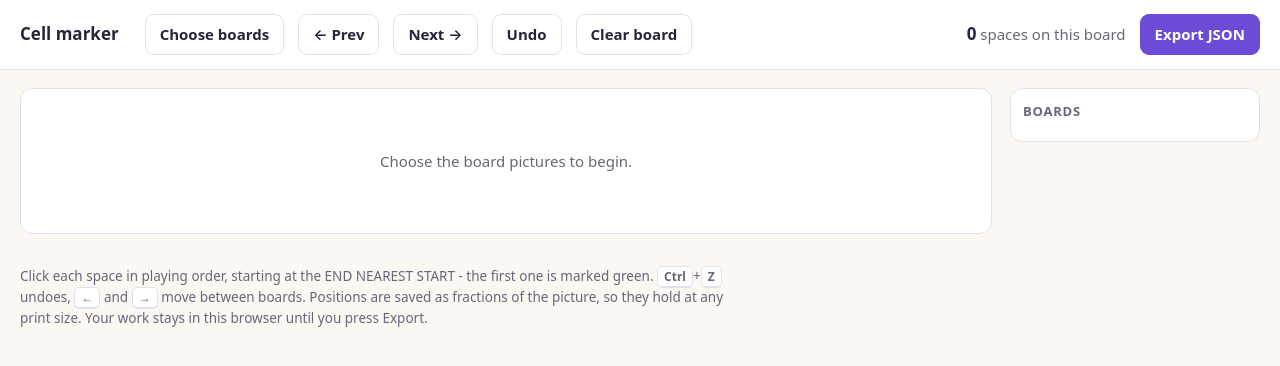
After one commit to dzudzu0405/gamecraftstudio, a PHP site: page /gamecraft/tools/cell-marker.html in a window 1280 px wide. The commit adds this page. Shown: the top 366 px of the page. Run offline with PHP 8.4, Linux system fonts and the light colour scheme.

Commit message:
Lay the supplied board over the background, and add a cell marker
A map frame with real artwork is now drawn over the background instead of
the trail this app draws itself. The files are transparent PNGs of a path
with its spaces already on it, so they layer rather than replace, and the
drawn trail stands down - two boards on one page would be unplayable. It
fits with "meet" rather than filling with "slice", because cropping a
board cuts spaces off the end of the path. A frame that is still a drawn
placeholder behaves exactly as before.

No numbers are drawn on a supplied board yet. Placing them needs to know
where each space sits, and reading that off the pictures did not work:
across the 36 boards, automatic detection found nothing on 21 of them,
never traced a single unbroken path, and never landed on 12, 18 or 24
spaces - the art varies from square boxes to rounded ones, and the counts
run from 28 to 45.

So tools/cell-marker.html: open it, choose the boards, click each space in
playing order, export one JSON file. Positions are stored as fractions of
the picture so they survive any print size, and nothing leaves the
browser. The picture is only rebuilt when the board changes - rebuilding
per click reloaded the file and dropped the click target mid-gesture.

Checked over HTTP: no frame chosen renders the drawn trail as before, a
chosen board renders two image layers and no trail, and the marker holds
marks per board through undo and moving between boards.

Co-Authored-By: Claude Opus 5 <noreply@anthropic.com>

```diff
--- a/app/Views/print/bundle.php
+++ b/app/Views/print/bundle.php
@@ -98,8 +98,9 @@ $poseNo    = 0;
             <?php $head('1', 'Game map', (int) $project['cells'] . ' mission spaces'); ?>
             <div class="sheet__body map-wrap">
                 <?= MapComposer::render($project, $d['background'], [
-                    'width'  => MapComposer::WIDTH,
-                    'height' => MapComposer::HEIGHT,
+                    'width'    => MapComposer::WIDTH,
+                    'height'   => MapComposer::HEIGHT,
+                    'frameUrl' => PrintBundle::mapFrameUrl($project),
                 ]) ?>
             </div>
             <?php $foot(); ?>
--- /dev/null
+++ b/tools/cell-marker.html
@@ -0,0 +1,310 @@
+<!doctype html>
+<meta charset="utf-8">
+<title>Cell marker - GameCraft Studio</title>
+<meta name="viewport" content="width=device-width, initial-scale=1">
+
+<!--
+  Marks the mission spaces on a board picture.
+
+  Open the file, choose the board pictures, then click each space in playing
+  order - START end first. The numbers appear as you go. Export writes one JSON
+  file holding every board you marked, with each space as a fraction of the
+  picture's width and height, so the numbers still land correctly whatever size
+  the board is printed at.
+
+  Nothing is uploaded. It all happens in the browser.
+-->
+
+<style>
+  :root {
+    --ink: #2B2438;
+    --muted: #6B6478;
+    --line: #E4DFEC;
+    --primary: #6C4BD6;
+    --primary-soft: #F1ECFB;
+    --ok: #2F8F5B;
+    --paper: #FBF8F4;
+  }
+
+  * { box-sizing: border-box; }
+
+  body {
+    margin: 0;
+    font: 15px/1.55 system-ui, -apple-system, "Segoe UI", sans-serif;
+    color: var(--ink);
+    background: var(--paper);
+  }
+
+  header {
+    display: flex;
+    align-items: center;
+    gap: 14px;
+    flex-wrap: wrap;
+    padding: 14px 20px;
+    background: #fff;
+    border-bottom: 1px solid var(--line);
+    position: sticky;
+    top: 0;
+    z-index: 5;
+  }
+
+  h1 { font-size: 17px; margin: 0 12px 0 0; }
+
+  button, .filebtn {
+    font: inherit;
+    font-weight: 600;
+    padding: 8px 14px;
+    border-radius: 9px;
+    border: 1px solid var(--line);
+    background: #fff;
+    color: var(--ink);
+    cursor: pointer;
+  }
+  button:hover, .filebtn:hover { background: var(--primary-soft); }
+  button.primary { background: var(--primary); border-color: var(--primary); color: #fff; }
+  button.primary:hover { filter: brightness(1.08); }
+  button:disabled { opacity: .45; cursor: not-allowed; }
+  input[type=file] { display: none; }
+
+  .spacer { flex: 1; }
+  .count { font-variant-numeric: tabular-nums; color: var(--muted); }
+  .count b { color: var(--ink); font-size: 17px; }
+
+  main { display: flex; gap: 18px; padding: 18px 20px; align-items: flex-start; }
+
+  #stage {
+    position: relative;
+    flex: 1;
+    min-width: 0;
+    background: #fff;
+    border: 1px solid var(--line);
+    border-radius: 12px;
+    overflow: hidden;
+    line-height: 0;
+  }
+  #stage img { width: 100%; display: block; cursor: crosshair; }
+  #stage.empty { padding: 60px 20px; text-align: center; line-height: 1.6; color: var(--muted); }
+
+  .dot {
+    position: absolute;
+    width: 30px; height: 30px;
+    margin: -15px 0 0 -15px;
+    border-radius: 50%;
+    background: var(--primary);
+    color: #fff;
+    font: 700 13px/30px system-ui, sans-serif;
+    text-align: center;
+    box-shadow: 0 0 0 3px rgba(255,255,255,.9);
+    pointer-events: none;
+    font-variant-numeric: tabular-nums;
+  }
+  .dot.first { background: var(--ok); }
+
+  aside {
+    width: 250px;
+    flex: 0 0 auto;
+    background: #fff;
+    border: 1px solid var(--line);
+    border-radius: 12px;
+    padding: 12px;
+    max-height: 78vh;
+    overflow: auto;
+  }
+  aside h2 { font-size: 13px; text-transform: uppercase; letter-spacing: .06em; color: var(--muted); margin: 0 0 8px; }
+
+  .file {
+    display: flex;
+    justify-content: space-between;
+    gap: 8px;
+    padding: 7px 9px;
+    border-radius: 8px;
+    cursor: pointer;
+    font-size: 13.5px;
+  }
+  .file:hover { background: var(--primary-soft); }
+  .file.on { background: var(--primary-soft); font-weight: 700; }
+  .file span:last-child { color: var(--muted); font-variant-numeric: tabular-nums; }
+  .file.done span:last-child { color: var(--ok); font-weight: 700; }
+
+  .hint { padding: 0 20px 24px; color: var(--muted); font-size: 13.5px; max-width: 760px; }
+  kbd {
+    font: 600 12px system-ui, sans-serif;
+    border: 1px solid var(--line);
+    border-bottom-width: 2px;
+    border-radius: 5px;
+    padding: 1px 6px;
+    background: #fff;
+  }
+</style>
+
+<header>
+  <h1>Cell marker</h1>
+
+  <label class="filebtn">
+    Choose boards<input id="files" type="file" accept="image/*" multiple>
+  </label>
+
+  <button id="prev">&larr; Prev</button>
+  <button id="next">Next &rarr;</button>
+  <button id="undo">Undo</button>
+  <button id="clear">Clear board</button>
+
+  <span class="spacer"></span>
+  <span class="count"><b id="marked">0</b> spaces on this board</span>
+  <button id="export" class="primary">Export JSON</button>
+</header>
+
+<main>
+  <div id="stage" class="empty">Choose the board pictures to begin.</div>
+  <aside>
+    <h2>Boards</h2>
+    <div id="list"></div>
+  </aside>
+</main>
+
+<p class="hint">
+  Click each space in playing order, starting at the END NEAREST START - the first
+  one is marked green. <kbd>Ctrl</kbd>+<kbd>Z</kbd> undoes, <kbd>&larr;</kbd> and
+  <kbd>&rarr;</kbd> move between boards. Positions are saved as fractions of the
+  picture, so they hold at any print size. Your work stays in this browser until
+  you press Export.
+</p>
+
+<script>
+(function () {
+  var boards = [];      // { name, url, cells: [{x, y}] }
+  var at = -1;
+
+  var stage  = document.getElementById('stage');
+  var list   = document.getElementById('list');
+  var marked = document.getElementById('marked');
+
+  function current() { return at >= 0 ? boards[at] : null; }
+
+  var shown = null;   // the board the <img> is currently holding
+
+  function draw() {
+    var b = current();
+
+    if (!b) {
+      stage.className = 'empty';
+      stage.textContent = 'Choose the board pictures to begin.';
+      marked.textContent = '0';
+      shown = null;
+      return;
+    }
+
+    // Rebuild the picture only when the board changes. Replacing it on every
+    // click would reload the file and throw away the click target mid-gesture.
+    if (shown !== b) {
+      stage.className = '';
+      stage.innerHTML = '';
+
+      var img = new Image();
+      img.src = b.url;
+      img.alt = b.name;
+      stage.appendChild(img);
+      shown = b;
+    } else {
+      [].slice.call(stage.querySelectorAll('.dot')).forEach(function (d) { d.remove(); });
+    }
+
+    b.cells.forEach(function (c, i) {
+      var dot = document.createElement('div');
+      dot.className = 'dot' + (i === 0 ? ' first' : '');
+      dot.style.left = (c.x * 100) + '%';
+      dot.style.top  = (c.y * 100) + '%';
+      dot.textContent = i + 1;
+      stage.appendChild(dot);
+    });
+
+    marked.textContent = b.cells.length;
+    paintList();
+  }
+
+  function paintList() {
+    list.innerHTML = '';
+
+    boards.forEach(function (b, i) {
+      var row = document.createElement('div');
+      row.className = 'file' + (i === at ? ' on' : '') + (b.cells.length ? ' done' : '');
+      row.innerHTML = '<span>' + b.name + '</span><span>' + (b.cells.length || '-') + '</span>';
+      row.onclick = function () { at = i; draw(); };
+      list.appendChild(row);
+    });
+  }
+
+  stage.addEventListener('click', function (e) {
+    var b = current();
+    if (!b || e.target.tagName !== 'IMG') return;
+
+    var r = e.target.getBoundingClientRect();
+    b.cells.push({
+      x: +((e.clientX - r.left) / r.width).toFixed(4),
+      y: +((e.clientY - r.top) / r.height).toFixed(4)
+    });
+    draw();
+  });
+
+  document.getElementById('files').addEventListener('change', function (e) {
+    boards = [].slice.call(e.target.files)
+      .sort(function (a, b) {
+        // 2.png before 10.png
+        var na = parseInt(a.name, 10), nb = parseInt(b.name, 10);
+        if (!isNaN(na) && !isNaN(nb) && na !== nb) return na - nb;
+        return a.name.localeCompare(b.name);
+      })
+      .map(function (f) {
+        return { name: f.name, url: URL.createObjectURL(f), cells: [] };
+      });
+
+    at = boards.length ? 0 : -1;
+    draw();
+  });
+
+  document.getElementById('undo').onclick = function () {
+    var b = current();
+    if (b && b.cells.length) { b.cells.pop(); draw(); }
+  };
+
+  document.getElementById('clear').onclick = function () {
+    var b = current();
+    if (b && b.cells.length && confirm('Clear all ' + b.cells.length + ' marks on ' + b.name + '?')) {
+      b.cells = [];
+      draw();
+    }
+  };
+
+  document.getElementById('prev').onclick = function () {
+    if (at > 0) { at--; draw(); }
+  };
+  document.getElementById('next').onclick = function () {
+    if (at >= 0 && at < boards.length - 1) { at++; draw(); }
+  };
+
+  document.addEventListener('keydown', function (e) {
+    if (e.ctrlKey && e.key.toLowerCase() === 'z') { e.preventDefault(); document.getElementById('undo').click(); }
+    else if (e.key === 'ArrowLeft')  { document.getElementById('prev').click(); }
+    else if (e.key === 'ArrowRight') { document.getElementById('next').click(); }
+  });
+
+  document.getElementById('export').onclick = function () {
+    var done = boards.filter(function (b) { return b.cells.length; });
+
+    if (!done.length) {
+      alert('Nothing marked yet.');
+      return;
+    }
+
+    var out = {};
+    done.forEach(function (b) { out[b.name] = b.cells; });
+
+    var blob = new Blob([JSON.stringify(out, null, 1)], { type: 'application/json' });
+    var a = document.createElement('a');
+    a.href = URL.createObjectURL(blob);
+    a.download = 'board-cells.json';
+    a.click();
+    URL.revokeObjectURL(a.href);
+  };
+})();
+</script>
```
Also changed, not shown: app/Services/MapComposer.php (+46 -0 lines), app/Services/PrintBundle.php (+27 -0 lines).
